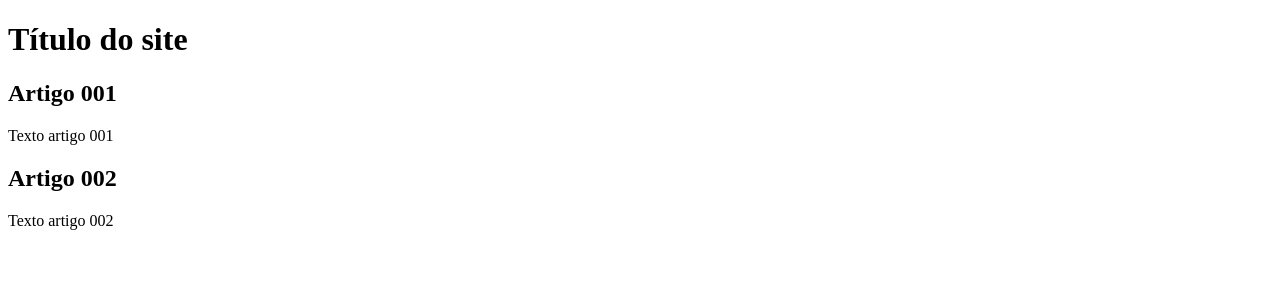
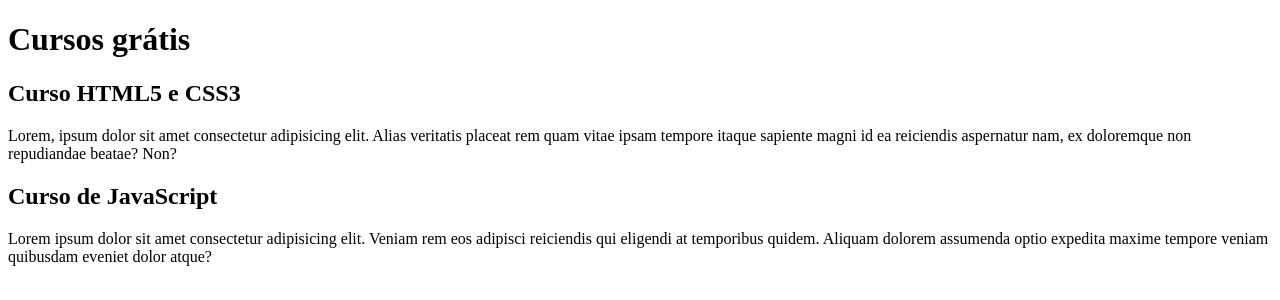
Before and after one commit to barbaraadriano/projeto-site, a plain HTML site: page index.html in a window 1280 px wide. Drawn offline with Linux system fonts and the light colour scheme.

Commit message:
teste de commit na branch

```diff
--- a/index.html
+++ b/index.html
@@ -8,15 +8,15 @@
 <body>
     <main>
         <header>
-            <h1>Título do site</h1>
+            <h1>Cursos grátis</h1>
         </header>
         <article>
-            <h2>Artigo 001</h2>
-            <p>Texto artigo 001</p>
+            <h2>Curso HTML5 e CSS3</h2>
+            <p>Lorem, ipsum dolor sit amet consectetur adipisicing elit. Alias veritatis placeat rem quam vitae ipsam tempore itaque sapiente magni id ea reiciendis aspernatur nam, ex doloremque non repudiandae beatae? Non?</p>
         </article>
         <article>
-            <h2>Artigo 002</h2>
-            <p>Texto artigo 002</p>
+            <h2>Curso de JavaScript</h2>
+            <p>Lorem ipsum dolor sit amet consectetur adipisicing elit. Veniam rem eos adipisci reiciendis qui eligendi at temporibus quidem. Aliquam dolorem assumenda optio expedita maxime tempore veniam quibusdam eveniet dolor atque?</p>
         </article>
     </main>
 
```
